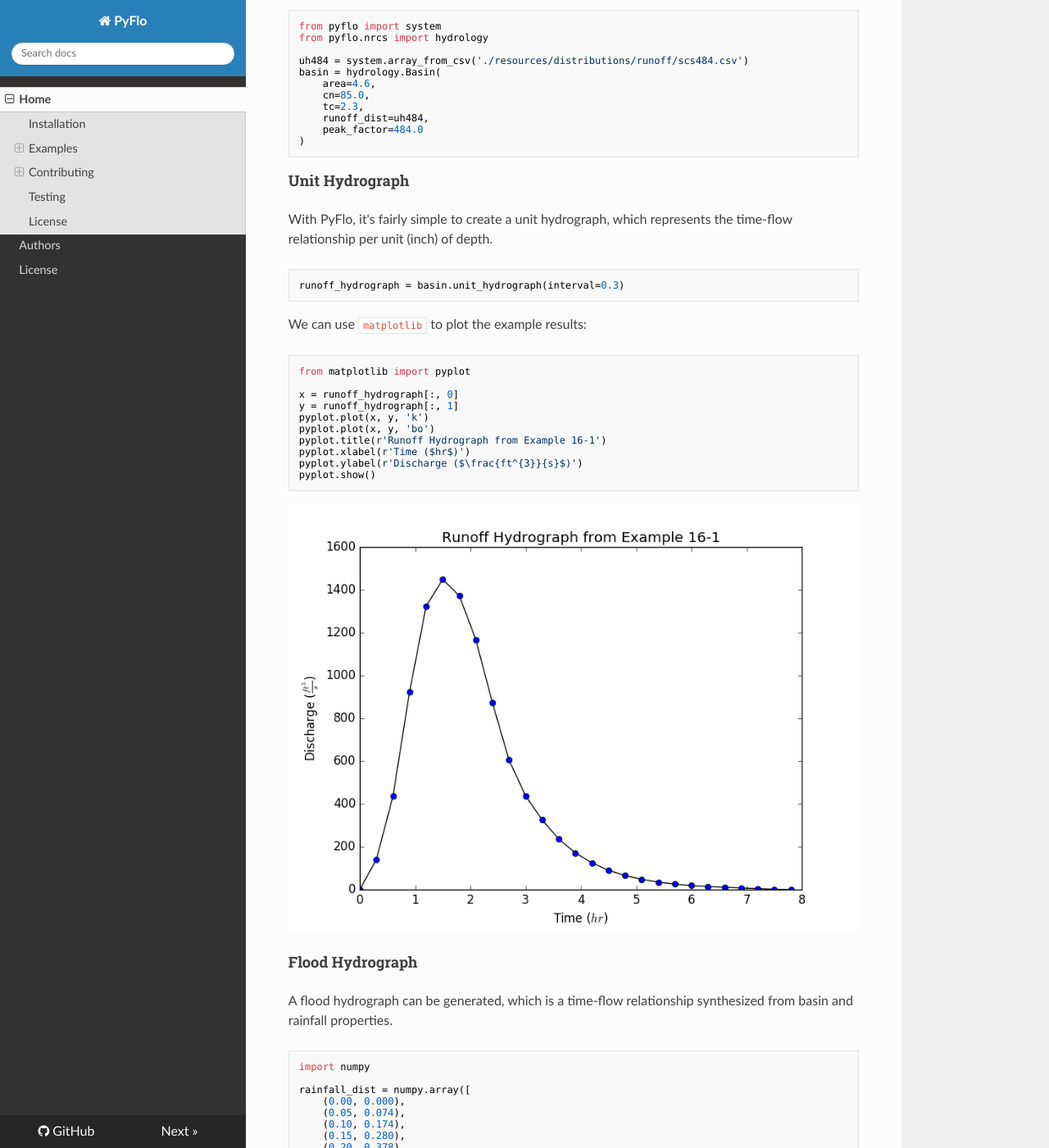
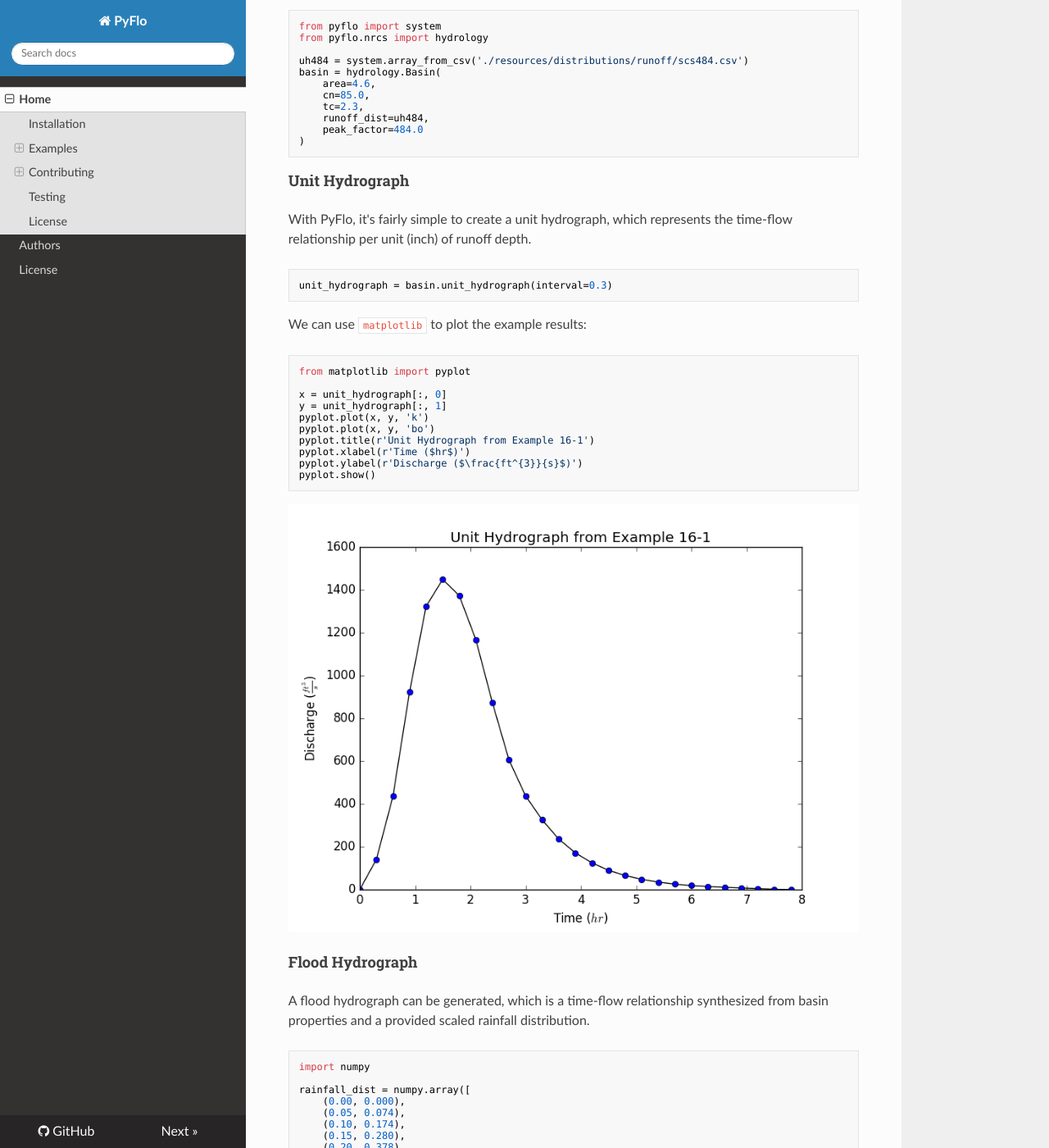
Before and after one commit to benjiyamin/pyflo, an MkDocs documentation site: the page built from docs/index.md, in a window 1280 px wide and 1400 px high, scrolled down 738 px. Shown: the whole window at 82% size. Built offline with MkDocs 1.6.1, drawn with Linux system fonts in a browser that asks for light colours; nearby versions of some CDN libraries; old or Windows-style settings are respelled for this version of MkDocs; some of the changed text lies outside the part shown.

Commit message:
Minor README formatting fixes. Attribute name cleanup.

````diff
--- a/docs/index.md
+++ b/docs/index.md
@@ -1,14 +1,12 @@
 # Project PyFlo
 
-PyFlo is an open-source library written in Python for performing
-hydraulic and hydrology stormwater analysis. Capabilities include
-network hydraulic grade analysis and time/iteration based storage and flood
-routing simulations. SCS Unit Hydrograph and Rational Method are included
-for basin computations. Most of the calculations and procedures are
-derived from available existing publications and resources. There are
-some GUI programs available that have similar capabilities. The intent is
-that many will build from and contribute to the project, making it much
-more powerful than a single person ever could.
+PyFlo is an open-source library written in Python for performing hydraulic and hydrology stormwater
+analysis. Capabilities include network hydraulic grade analysis and time/iteration based storage and
+flood routing simulations. SCS Unit Hydrograph and Rational Method are included for basin
+computations. Most of the calculations and procedures are derived from available existing
+publications and resources. There are some GUI programs available that have similar capabilities.
+The intent is that many will build from and contribute to the project, making it much more powerful
+than a single person ever could.
 
 ## Installation
 
@@ -46,10 +44,10 @@
 #### Unit Hydrograph
 
 With PyFlo, it's fairly simple to create a unit hydrograph, which represents the time-flow
-relationship per unit (inch) of depth.
+relationship per unit (inch) of runoff depth.
 
 ```python
-runoff_hydrograph = basin.unit_hydrograph(interval=0.3)
+unit_hydrograph = basin.unit_hydrograph(interval=0.3)
 ```
 
 We can use `matplotlib` to plot the example results:
@@ -57,22 +55,22 @@
 ```python
 from matplotlib import pyplot
 
-x = runoff_hydrograph[:, 0]
-y = runoff_hydrograph[:, 1]
+x = unit_hydrograph[:, 0]
+y = unit_hydrograph[:, 1]
 pyplot.plot(x, y, 'k')
 pyplot.plot(x, y, 'bo')
-pyplot.title(r'Runoff Hydrograph from Example 16-1')
+pyplot.title(r'Unit Hydrograph from Example 16-1')
 pyplot.xlabel(r'Time ($hr$)')
 pyplot.ylabel(r'Discharge ($\frac{ft^{3}}{s}$)')
 pyplot.show()
 ```
 
-![Runoff Hydrograph](img/runoff_hydrograph_16-1.png "Runoff Hydrograph")
+![Unit Hydrograph](img/unit_hydrograph_16-1.png "Unit Hydrograph")
 
 #### Flood Hydrograph
 
 A flood hydrograph can be generated, which is a time-flow relationship synthesized from basin
-and rainfall properties.
+properties and a provided scaled rainfall distribution.
 
 ```python
 import numpy
@@ -100,8 +98,8 @@
     (0.95, 0.980),
     (1.00, 1.000)
 ])
-rainfall_hydrograph = rainfall_dist * [6.0, 5.0]
-flood_hydrograph = basin.flood_hydrograph(rainfall_hydrograph, interval=0.3)
+rainfall_depths = rainfall_dist * [6.0, 5.0]  # Scale array to 5 inches over 6 hours.
+flood_hydrograph = basin.flood_hydrograph(rainfall_depths, interval=0.3)
 ```
 
 We can use `matplotlib` to plot the example results:
@@ -128,7 +126,7 @@
 documented with [Google style docstrings](http://sphinxcontrib-napoleon.readthedocs.io/en/latest/example_google.html).
 Pull requests and filing issues are encouraged.
 
-To start contributing with the PyFlo repository:
+### To start contributing with the PyFlo repository:
 
 ##### 1) Fork it!
 
@@ -166,8 +164,7 @@
  * [new branch]      master     -> upstream/master
 ```
 
-##### 5) Checkout your local `master` branch and sync `upstream/master` to it, without losing
-local changes.
+##### 5) Checkout your local `master` branch and sync `upstream/master` to it, without losing local changes.
 
 ```bash
 $ git checkout master
@@ -185,8 +182,7 @@
 
 ##### 7) Submit a pull request. =)
 
-For a list of contributors who have participated in this project,
-check out [AUTHORS](authors.md).
+For a list of contributors who have participated in this project, check out [AUTHORS](authors.md).
 
 ## Testing
 
````
Also changed, not shown: README.md (+19 -23 lines), docs/img/runoff_hydrograph_16-1.png (deleted), docs/img/unit_hydrograph_16-1.png (added), 2 other files.
